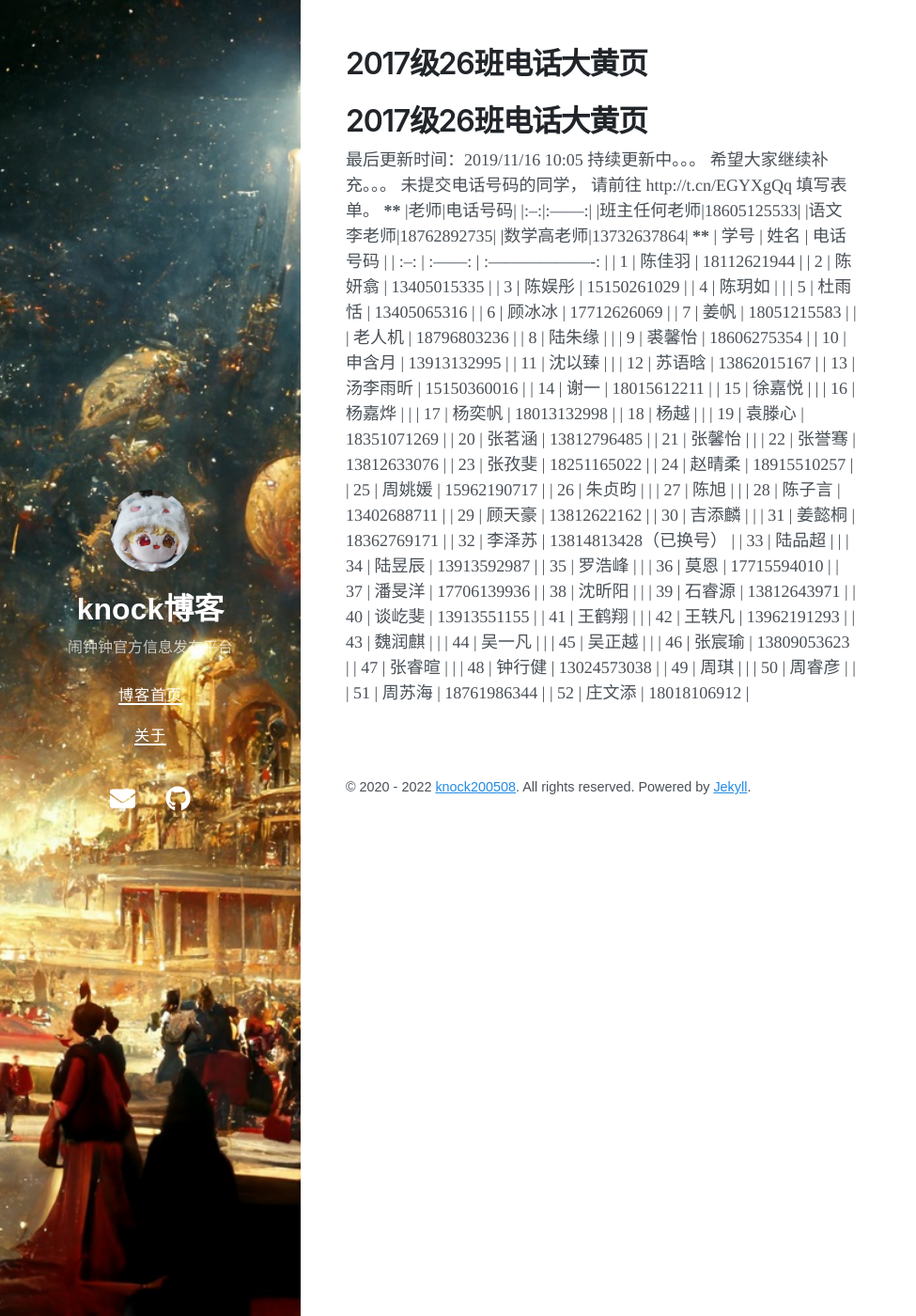
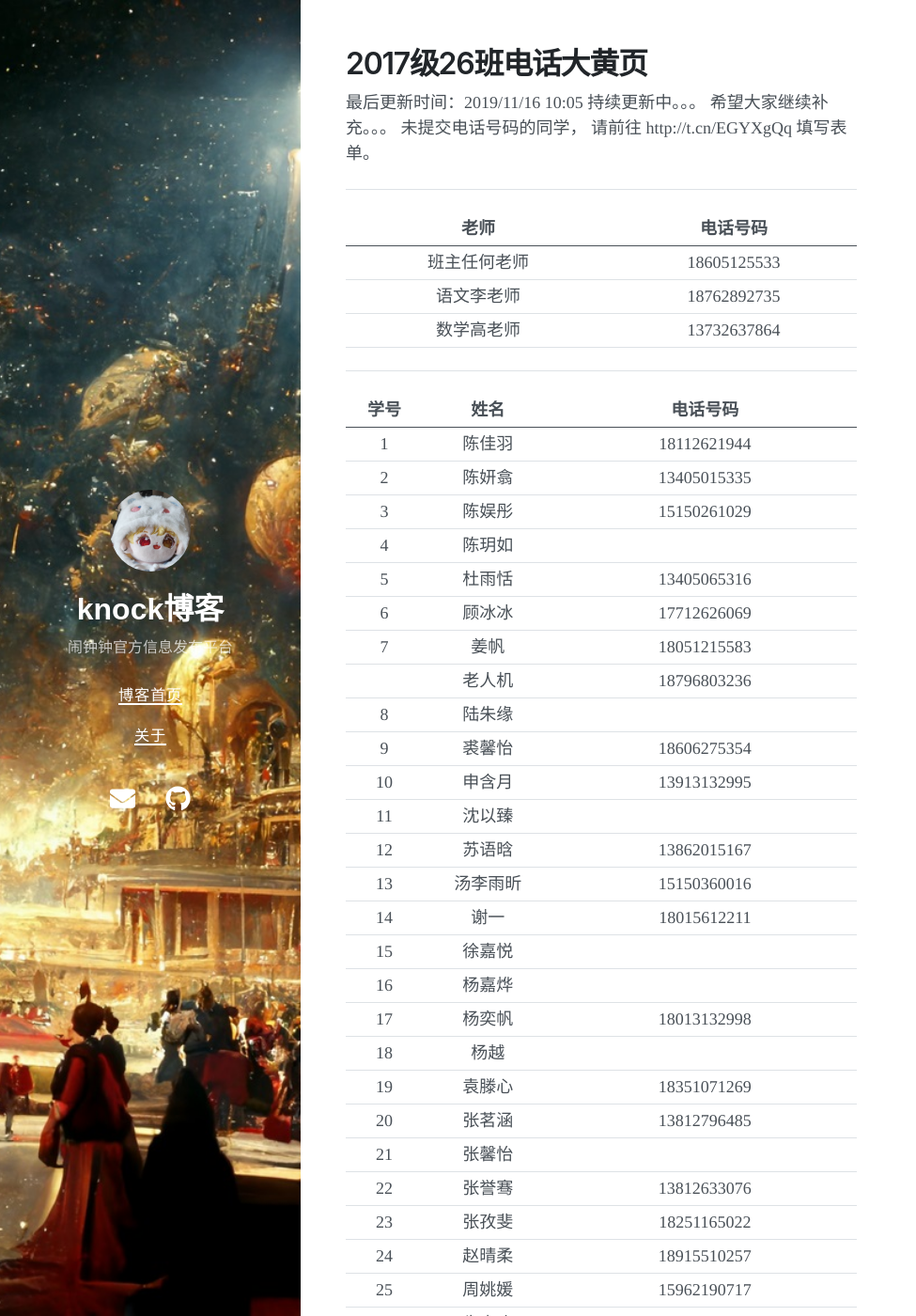
Before and after one commit to knock200508/blog, a Jekyll site: the page built from pages/AddressBookForJunior.md, in a window 1280 px wide and 1400 px high. Shown: the whole window at 94% size, without its empty margins (0-975 px from the left). Built offline with Jekyll 4.4.1, drawn with Linux system fonts in a browser that asks for light colours; nearby versions of some CDN libraries; comment, search, counter and statistics services are not loaded; some of the changed text lies outside the part shown.

Commit message:
更新 AddressBookForJunior.md

```diff
--- a/pages/AddressBookForJunior.md
+++ b/pages/AddressBookForJunior.md
@@ -3,19 +3,22 @@ layout: page
 title: 2017级26班电话大黄页
 ---
 
-# 2017级26班电话大黄页
 最后更新时间：2019/11/16 10:05
 持续更新中。。。
 希望大家继续补充。。。
 未提交电话号码的同学，
 请前往 http://t.cn/EGYXgQq 填写表单。
+
 ******
+
 |老师|电话号码|
 |:--:|:------:|
 |班主任何老师|18605125533|
 |语文李老师|18762892735|
 |数学高老师|13732637864|
+
 ******
+
 | 学号 |   姓名   |       电话号码        |
 | :--: | :------: | :-------------------: |
 |  1   |  陈佳羽  |      18112621944      |
```
